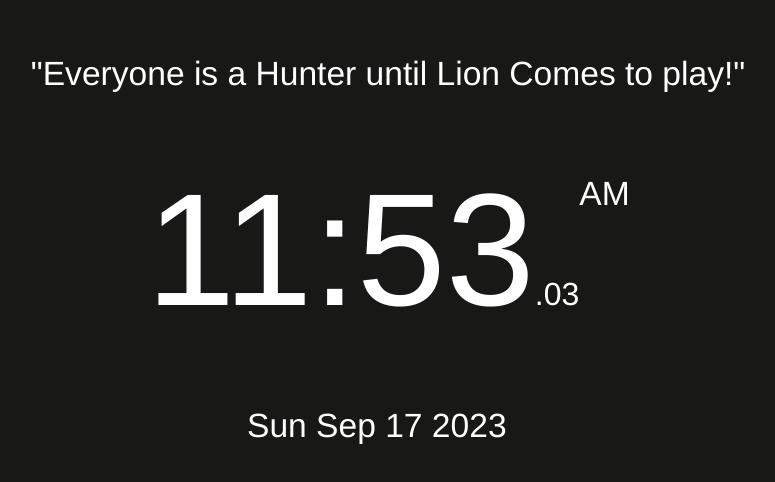
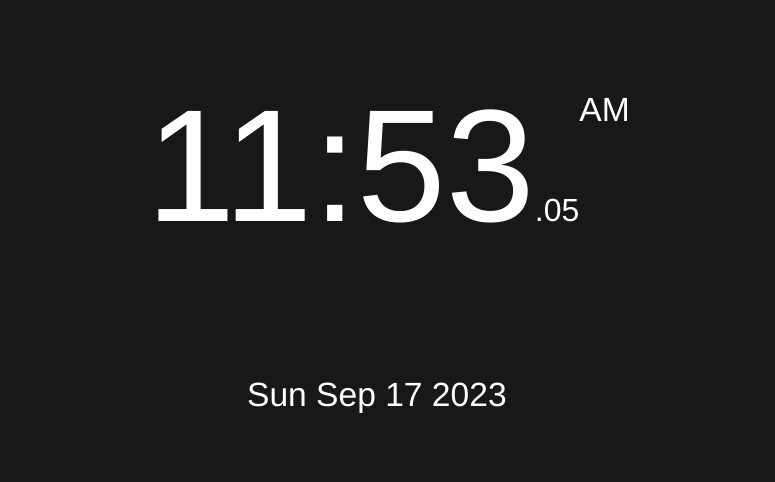
Before and after one commit to Snaehath/The-Clock, a React (Vite) app: page / in a window 1280 px wide. Shown: the part 178-660 px from the top of the page, without its empty margins (252-1027 px from the left). Built offline with nearby package versions, Linux system fonts and the light colour scheme.

Commit message:
chore: update code

```diff
--- a/src/components/Quote.tsx
+++ /dev/null
@@ -1,3 +0,0 @@
-export default function Day(){
-    return <p>There are two types of Pain, One that hurt and one that changes you</p>
-}
--- a/src/components/Time.tsx
+++ b/src/components/Time.tsx
@@ -1,6 +1,6 @@
 import { useEffect, useState } from "react";
 
-export default function Time(){
+export default function Time() {
   const [currTime, setCurrTime] = useState<Date>(new Date());
 
   useEffect(() => {
@@ -10,17 +10,19 @@ export default function Time(){
   }, [setCurrTime]);
 
   let hours = currTime.getHours();
-    let text  = hours > 11 ? "PM": "AM";
-    hours = hours > 12 ? hours-12: hours;
+  let text = hours > 11 ? "PM" : "AM";
+  hours = hours > 12 ? hours - 12 : hours;
 
   return (
     <div className="main">
-        <div/>
-        <div className="quote">
-            <p>"Everyone is a Hunter until Lion Comes to play!"</p>
-        </div>
+      <div />
       <div>
-            <span>{hours.toString().padStart(2, '0')}:</span><span>{currTime.getMinutes().toString().padStart(2,'0')}</span><span className="sec">.{currTime.getSeconds().toString().padStart(2,'0')}</span><span className="session">{text}</span>
+        <span>{hours.toString().padStart(2, "0")}:</span>
+        <span>{currTime.getMinutes().toString().padStart(2, "0")}</span>
+        <span className="sec">
+          .{currTime.getSeconds().toString().padStart(2, "0")}
+        </span>
+        <span className="session">{text}</span>
       </div>
       <div className="date">
         <span className="Date">{currTime.toDateString()}</span>
```
Lines whose indentation alone changed are shown as unchanged.
